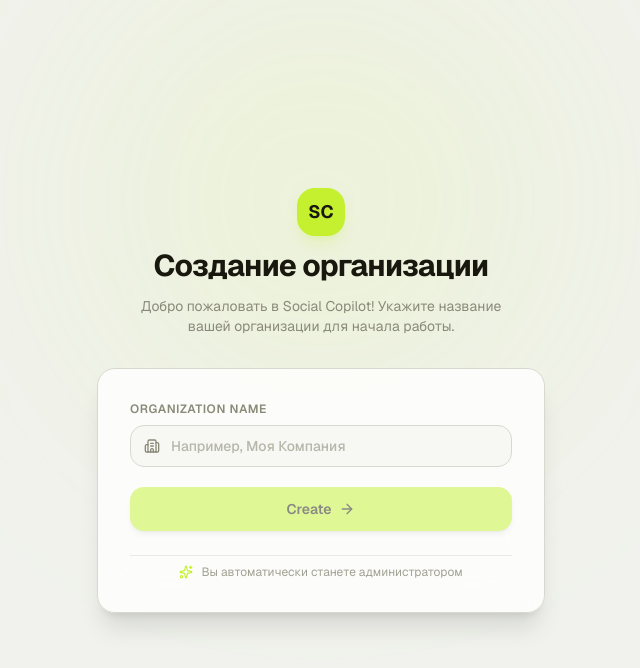
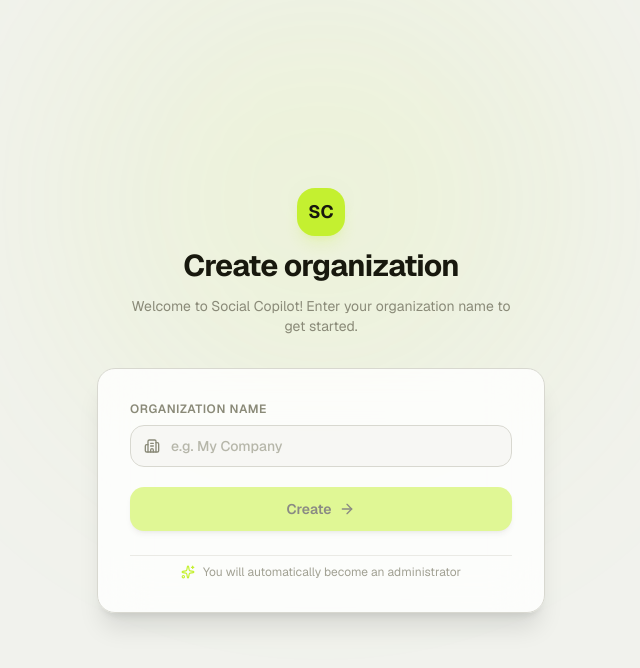
Before and after one commit to danzelenok/social-copilot-irc, a Next.js app: page /onboarding in a window 1280 px wide. Shown: the top 668 px of the page, without its empty margins (319-959 px from the left). Built offline with nearby package versions, Linux system fonts and the light colour scheme; no server answers.

Commit message:
chore: localize application interface to English and move constants to a shared directory

```diff
--- a/app/access-denied/page.tsx
+++ b/app/access-denied/page.tsx
@@ -15,7 +15,7 @@
 
         <div className="space-y-2">
           <h1 className="text-xl font-bold tracking-tight text-foreground sm:text-2xl">
-            Доступ ограничен
+            Access restricted
           </h1>
           <p className="text-sm text-muted-foreground leading-relaxed">
             You don't have access to this workspace. Please contact your administrator.
@@ -26,7 +26,7 @@
           <SignOutButton>
             <button className="inline-flex items-center gap-2 rounded-xl border border-input bg-background/80 px-4 py-2.5 text-xs font-semibold text-foreground hover:bg-accent hover:text-accent-foreground transition-all cursor-pointer">
               <LogOut className="h-3.5 w-3.5" />
-              <span>Выйти из аккаунта</span>
+              <span>Sign out</span>
             </button>
           </SignOutButton>
         </div>
--- a/app/onboarding/page.tsx
+++ b/app/onboarding/page.tsx
@@ -14,14 +14,14 @@
     setError(null)
 
     if (!name.trim()) {
-      setError("Пожалуйста, введите название организации.")
+      setError("Please enter an organization name.")
       return
     }
 
     startTransition(async () => {
       const res = await createOrganizationAction(name)
       if (res && !res.success) {
-        setError(res.error || "Не удалось создать организацию.")
+        setError(res.error || "Failed to create organization.")
       }
     })
   }
@@ -38,10 +38,10 @@
             SC
           </div>
           <h1 className="text-2xl font-bold tracking-tight text-foreground sm:text-3xl">
-            Создание организации
+            Create organization
           </h1>
           <p className="text-sm text-muted-foreground max-w-sm mx-auto">
-            Добро пожаловать в Social Copilot! Укажите название вашей организации для начала работы.
+            Welcome to Social Copilot! Enter your organization name to get started.
           </p>
         </div>
 
@@ -62,7 +62,7 @@
                   required
                   value={name}
                   onChange={(e) => setName(e.target.value)}
-                  placeholder="Например, Моя Компания"
+                  placeholder="e.g. My Company"
                   disabled={isPending}
                   className="w-full rounded-xl border border-input bg-background/50 pl-10 pr-4 py-2.5 text-sm font-medium text-foreground placeholder:text-muted-foreground/60 focus:outline-none focus:ring-2 focus:ring-primary focus:border-transparent transition-all disabled:opacity-50"
                 />
@@ -83,7 +83,7 @@
               {isPending ? (
                 <>
                   <Loader2 className="h-4 w-4 animate-spin" />
-                  Создаем рабочее пространство...
+                  Creating workspace...
                 </>
               ) : (
                 <>
@@ -96,7 +96,7 @@
 
           <div className="flex items-center justify-center gap-2 text-xs text-muted-foreground/80 pt-2 border-t border-border/50">
             <Sparkles className="h-3.5 w-3.5 text-primary" />
-            <span>Вы автоматически станете администратором</span>
+            <span>You will automatically become an administrator</span>
           </div>
         </div>
       </div>
--- a/lib/actions/organizations.ts
+++ b/lib/actions/organizations.ts
@@ -6,8 +6,7 @@
 import { eq } from "drizzle-orm"
 import { revalidatePath } from "next/cache"
 import { redirect } from "next/navigation"
-
-export const DEFAULT_ORG_ID = "00000000-0000-0000-0000-000000000000" as const
+import { DEFAULT_ORG_ID } from "@/lib/constants/organizations"
 
 export async function createOrganizationAction(name: string) {
   const { userId } = await auth()
--- /dev/null
+++ b/lib/constants/organizations.ts
@@ -0,0 +1 @@
+export const DEFAULT_ORG_ID = "00000000-0000-0000-0000-000000000000" as const
```
